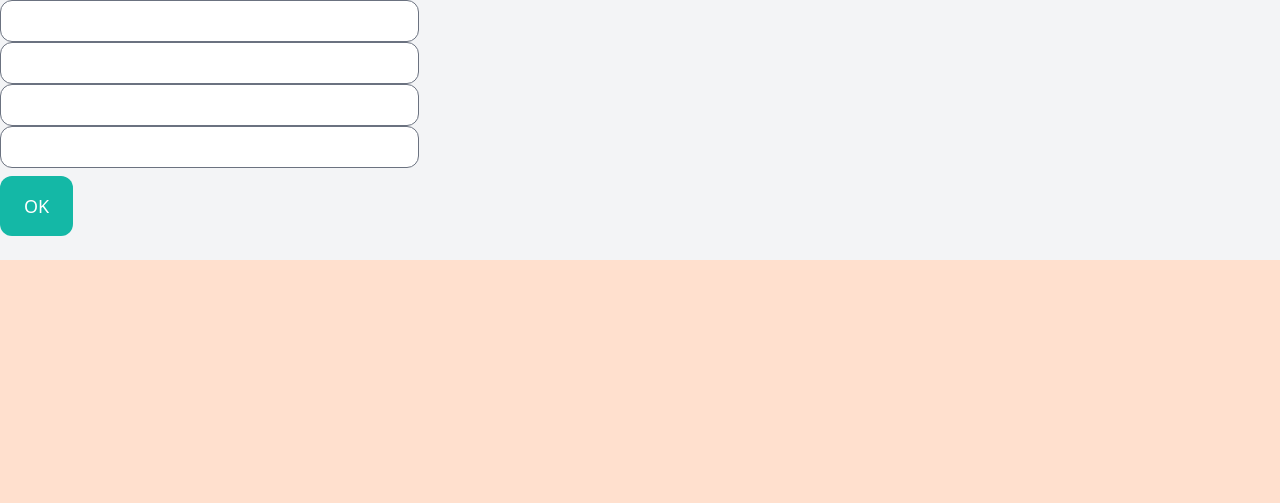
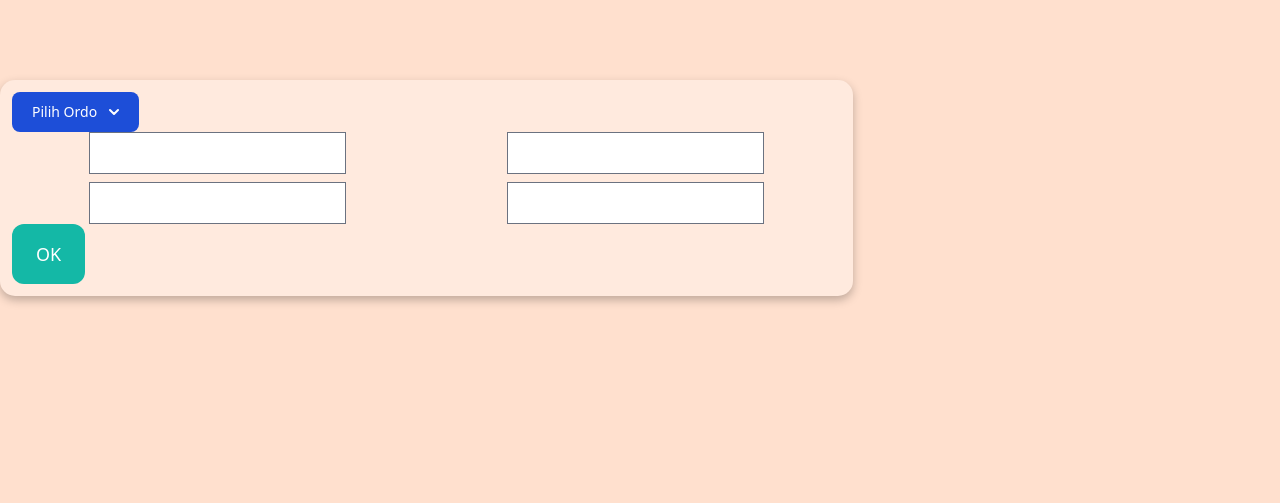
Before and after one commit to severusDude/kalkulator-determinan-matriks, a Django app: page /calculate/ in a window 1280 px wide. Shown: the top 503 px of the page. Run offline with Django 5.2, Linux system fonts and the light colour scheme; some libraries are stand-ins or nearby versions.

Commit message:
add dropdown ordo

```diff
--- a/kaldetmat/core/templates/core/calculate.html
+++ b/kaldetmat/core/templates/core/calculate.html
@@ -14,20 +14,67 @@
 </head>
 <style>
 
-
+  .box {
+    /* width: 400px;
+    height: 400px;
+    padding: 20px; */
+    background-color: #FFEADE;
+    border-radius: 15px;
+    box-shadow: 0px 4px 10px 0px rgba(0,0,0,0.25);
+  }
   </style>
 <body>
-    <div class="pb-6 grid grid-cols-3 gap-3 bg-gray-100">
-        <form action="{% url 'core:calculate' %}?n={{ n }}" method="POST">
-            {% csrf_token %}
+    <div class="md:container mx-auto">
+        <section class="mt-20 ">
+            <form action="{% url 'core:calculate' %}?n={{ n }}" method="POST">
+                {% csrf_token %}
+                <div class="box w-2/3 p-3">
 
-            {% for i in n_cells %}
-                <input type="number" name="{{ i }}" class="w-full py-2 px-4 border rounded-xl">
-            {% endfor %}
 
-            <input class="mt-2 py-4 px-6 text-lg bg-teal-500 text-white rounded-xl" type="submit" value="OK">
+    <!-- Dropdown menu -->
 
-        </form>
+<button id="multiLevelDropdownButton" data-dropdown-toggle="multi-dropdown" class="text-white bg-blue-700 hover:bg-blue-800 focus:ring-4 focus:outline-none focus:ring-blue-300 font-medium rounded-lg text-sm px-5 py-2.5 text-center inline-flex items-center dark:bg-blue-600 dark:hover:bg-blue-700 dark:focus:ring-blue-800" type="button">Pilih Ordo<svg class="w-2.5 h-2.5 ms-3" aria-hidden="true" xmlns="http://www.w3.org/2000/svg" fill="none" viewBox="0 0 10 6">
+    <path stroke="currentColor" stroke-linecap="round" stroke-linejoin="round" stroke-width="2" d="m1 1 4 4 4-4"/>
+    </svg>
+    </button>
+
+    <!-- Dropdown menu -->
+    <div id="multi-dropdown" class="z-10 hidden bg-white divide-y divide-gray-100 rounded-lg shadow w-44 dark:bg-gray-700">
+        <ul class="py-2 text-sm text-gray-700 dark:text-gray-200" aria-labelledby="multiLevelDropdownButton">
+          <li>
+            <a href="#" class="block px-4 py-2 hover:bg-gray-100 dark:hover:bg-gray-600 dark:hover:text-white">2x2</a>
+          </li>
+          <li>
+            <a href="#" class="block px-4 py-2 hover:bg-gray-100 dark:hover:bg-gray-600 dark:hover:text-white">3x3</a>
+          </li>
+
+        </ul>
+    </div>
+
+
+    <!-- dropdown end  -->
+
+                    <div class="class=pb-6 grid grid-cols-{{ n }} gap-2 justify-items-center">
+                    {% for i in n_cells %}
+
+                <div>
+                    <input type="number" name="{{ i }}" class="w-full">
+                </div>
+                {% endfor %}
+            </div>
+
+
+                <input class="py-4 px-6 text-lg bg-teal-500 text-white rounded-xl mx-auto" type="submit" value="OK">
+            </div>
+
+
+            </form>
+        </section>
+
+        <section class="mt-20">
+
+          </section>
+
 
 
     </div>
@@ -47,9 +94,7 @@
     </div>
     </nav>
 
-  <div class="container mx-auto">
 
-  </div>
 
 <br>
 <br>
--- a/kaldetmat/core/urls.py
+++ b/kaldetmat/core/urls.py
@@ -1,5 +1,8 @@
 from django.urls import path
 from . import views
+
+
+app_name = "core"
 
 urlpatterns = [
     path('', views.index, name="index"),
```
